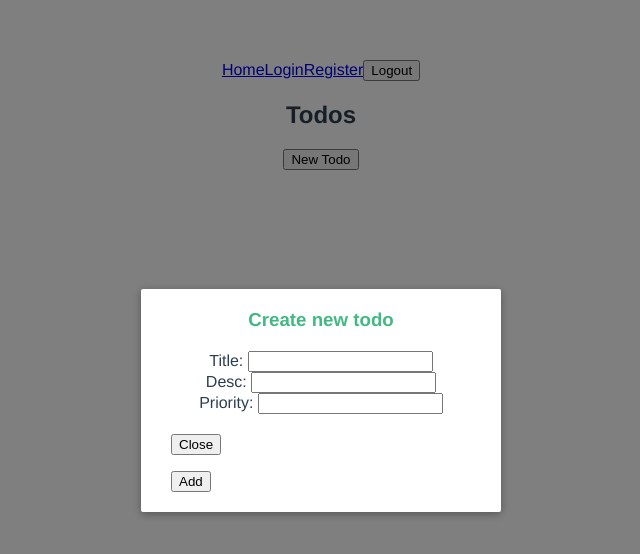
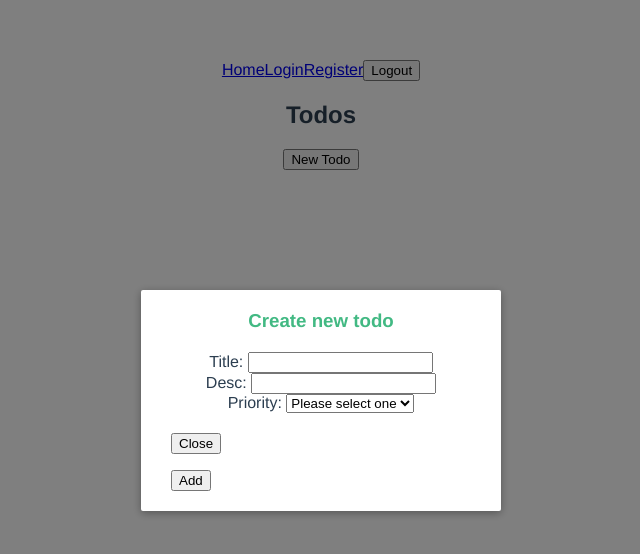
Before and after one commit to NenadR-dev/vue-todolist, a Vue app: page / in a window 1280 px wide. Both pictures are taken after a click on the button "New Todo". Shown: the top 554 px of the page, without its empty margins (319-959 px from the left). Built offline with nearby package versions, Linux system fonts and the light colour scheme.

Commit message:
#LAGU-34 Route fixes. Fixed functions to child components

```diff
--- a/src/components/AddTodoModal.vue
+++ b/src/components/AddTodoModal.vue
@@ -25,14 +25,19 @@
                 </div>
                 <div>
                   <label for="priority">Priority: </label>
-                  <input type="text" name="priority" id="priority" v-model="priority" />
+                  <select name="priority" id="priority" v-model="priority">
+                    <option disabled value="">Please select one</option>
+                    <option value="Low">Low</option>
+                    <option value="Medium">Medium</option>
+                    <option value="High">High</option>
+                  </select>
                 </div>
               </form>
             </div>
           </div>
           <div class="modal-footer">
             <slot name="footer">
-              <button class="modal-default-button" @click="handleModal">Close</button>
+              <button class="modal-default-button" @click="$emit('handle-modal')">Close</button>
               <button class="modal-default-button" @click="createTodo">Add</button>
             </slot>
           </div>
@@ -53,13 +58,11 @@ export default {
     };
   },
   props: {
-    handleModal: constructor,
-    showModal: Boolean,
-    handleNewTodo: constructor
+    showModal: Boolean
   },
   methods: {
     async createTodo() {
-        this.handleNewTodo(await addTodo({
+      this.$emit('handle-new-todo', await addTodo({
             title: this.title,
             description: this.description,
             priority: this.priority
--- a/src/components/Home.vue
+++ b/src/components/Home.vue
@@ -1,9 +1,9 @@
 <template>
   <div>
     <h2>Todos</h2>
-    <modal v-if="showModal" :handleModal="handleModal" :handleNewTodo='addTodo'/>
+    <modal v-if="showModal" @handle-modal="handleModal" @handle-new-todo="addTodo" />
     <button @click="handleModal">New Todo</button>
-    <todo-list :todos='todos'/>
+    <todo-list :todos="todos" />
   </div>
 </template>
 
@@ -15,28 +15,32 @@ export default {
   name: "Home",
   components: {
     TodoList: TodoList,
-    Modal: AddTodoModal
+    Modal: AddTodoModal,
   },
   data() {
     return {
       todos: [],
-      showModal: false
+      showModal: false,
     };
   },
   methods: {
     async fetchTodos() {
-      var temp = await getTodos();
-      temp.forEach(element => {
-        this.todos.push(element)
-      });
+      try {
+        var temp = await getTodos();
+        temp.forEach((element) => {
+          this.todos.push(element);
+        });
+      } catch {
+        this.todos = [];
+      }
     },
     handleModal() {
       this.showModal = !this.showModal;
     },
     addTodo(data) {
-      this.todos.push(data)
-      this.handleModal()
-    }
+      this.todos.push(data);
+      this.handleModal();
+    },
   },
   async beforeMount() {
     await this.fetchTodos();
@@ -44,6 +48,4 @@ export default {
 };
 </script>
 
-<style>
-
-</style>
+<style></style>
--- a/src/service/AuthService.js
+++ b/src/service/AuthService.js
@@ -2,14 +2,14 @@ import axios from 'axios'
 import { url } from '../router/urlConfig.js'
 
 export const Login = (credentials) => {
-  return axios.post(url + '/auth/login', credentials)
+  return axios.post(`${url}/auth/login`, credentials)
     .then(response => {
       setToken(response.data['access_token'])
     })
 }
 
 export const Logout = () => {
-  axios.post(url+ '/auth/logout',null,{
+  axios.post(`${url}/auth/logout`,null,{
     headers:{
       'Authorization' : 'Bearer ' + getToken()
     }
@@ -19,7 +19,7 @@ export const Logout = () => {
 }
 
 export const Register = (userData) => {
-  axios.post(url + '/api/user', userData)
+  axios.post(`${url}/api/user`, userData)
     .then(response => {
       if(response.status == 201){
         Login({
--- a/src/service/TodoService.js
+++ b/src/service/TodoService.js
@@ -9,7 +9,7 @@ var config = {
 }
 
 export const getTodos = () => {
-   return getToken() ?  axios.get(url+'/api/todo',config)
+   return getToken() ?  axios.get(`${url}/api/todo`,config)
    .then(response => {
        return response.data
    })
@@ -20,7 +20,7 @@ export const getTodos = () => {
 }
 
 export const addTodo = (data) => {
-    return axios.post(url+'/api/todo',data,config)
+    return axios.post(`${url}/api/todo`,data,config)
         .then(result => {
             return {
                 title: result.data.title,
```
